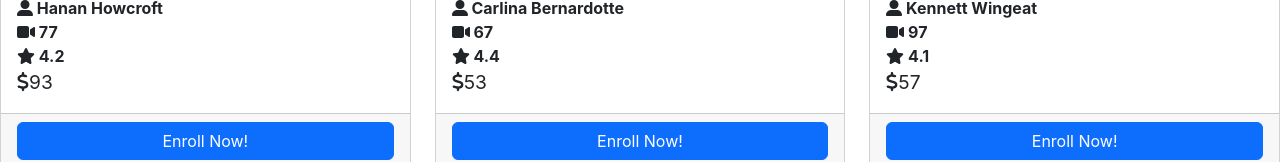
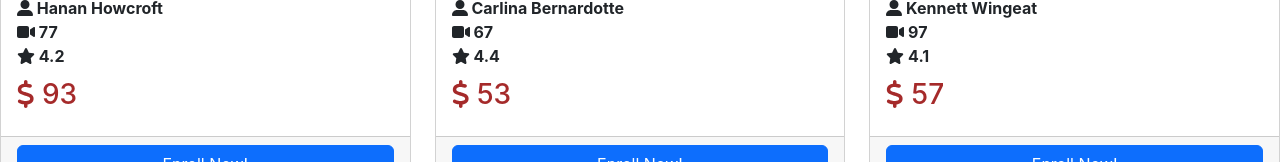
Before and after one commit to fs-nirjhor/course-app, a React (Create React App) app: page / in a window 1280 px wide. Shown: the part 581-743 px from the top of the page. Built offline with nearby package versions, Linux system fonts and the light colour scheme.

Commit message:
3rd commit

```diff
--- a/src/components/course/Course.js
+++ b/src/components/course/Course.js
@@ -25,8 +25,8 @@
         <p className="card-text">{course.title} is a very efficient course for basic to advence. You'll earn the best guidelines from this course. </p>
         <b><FontAwesomeIcon icon={faUserAlt} /> {course.instructor}</b> <br />
         <b><FontAwesomeIcon icon={faVideoCamera} /> {course.lecture} </b> <br />
-        <b><FontAwesomeIcon icon={faStar} /> {course.rating}</b> <br />
-        <big><FontAwesomeIcon icon={faDollar} />{course.price}</big>
+        <b><FontAwesomeIcon icon={faStar} /> {course.rating}</b>
+        <h3 style={{color:"brown", marginTop:'10px'}}><FontAwesomeIcon icon={faDollar} /> {course.price}</h3>
       </div>
       <div className="card-footer">
         <button className="btn btn-primary w-100" onClick={() => enrollButtonHandler(course)}>Enroll Now!</button>
```
